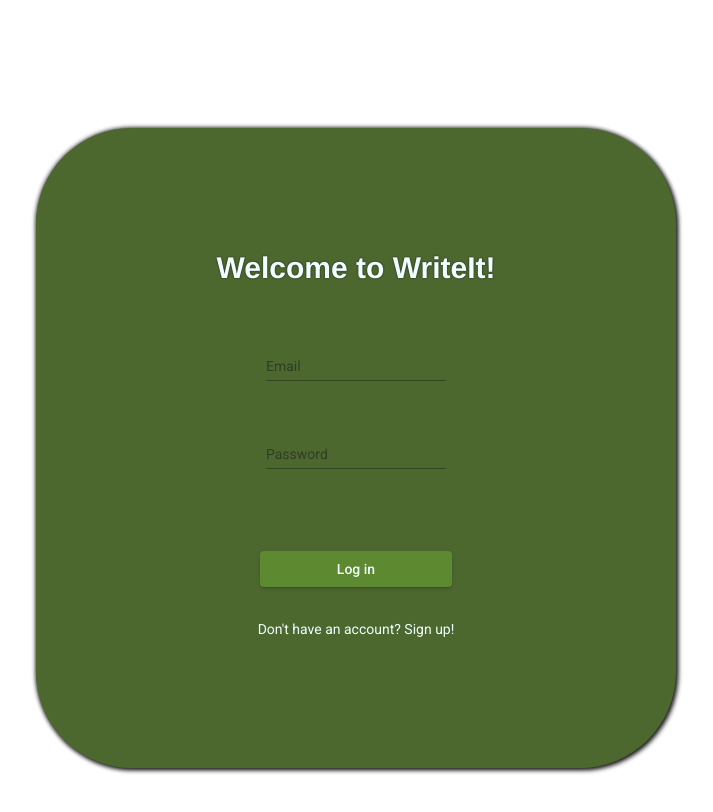
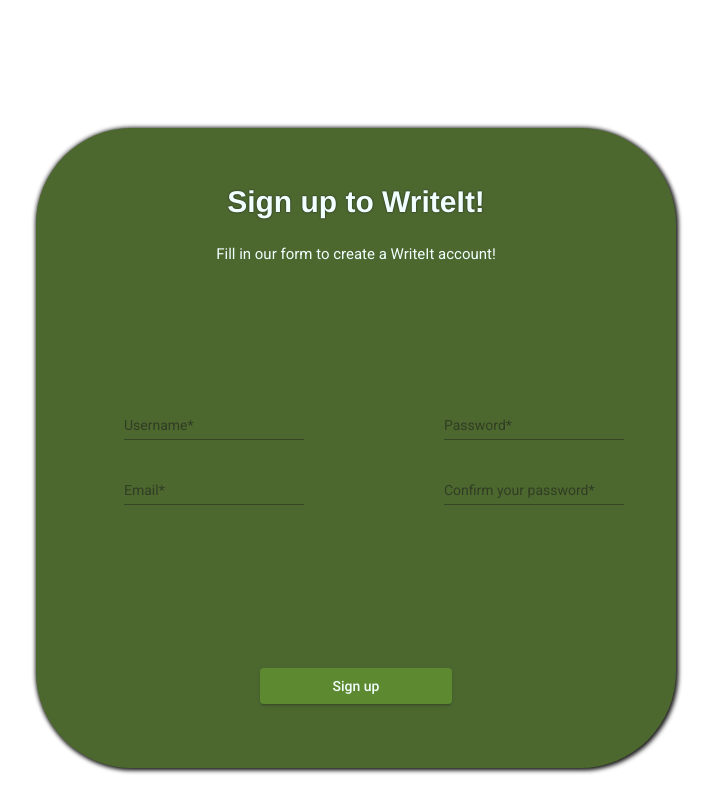
Before and after one commit to AndjelijaMladenovic00/RWA-Angular-NestJS-projekat, an Angular app in the folder angular-projekat/: page / in a window 1280 px wide. Shown: the top 812 px of the page, without its empty margins (284-997 px from the left). Built offline with nearby package versions, Linux system fonts and the light colour scheme.

Commit message:
login and signup component html and css created

```diff
--- a/angular-projekat/src/app/app-routing.module.ts
+++ b/angular-projekat/src/app/app-routing.module.ts
@@ -1,10 +1,16 @@
 import { NgModule } from '@angular/core';
 import { RouterModule, Routes } from '@angular/router';
+import { LoginFormComponent } from './components/login-form/login-form.component';
+import { SignupFormComponent } from './components/signup-form/signup-form.component';
 
-const routes: Routes = [];
+const routes: Routes = [
+  { path: 'login', component: LoginFormComponent },
+  { path: '', component: LoginFormComponent },
+  { path: 'signup', component: SignupFormComponent },
+];
 
 @NgModule({
   imports: [RouterModule.forRoot(routes)],
-  exports: [RouterModule]
+  exports: [RouterModule],
 })
-export class AppRoutingModule { }
+export class AppRoutingModule {}
--- a/angular-projekat/src/app/app.component.html
+++ b/angular-projekat/src/app/app.component.html
@@ -1 +1 @@
-<app-login-form></app-login-form>
+<app-signup-form></app-signup-form>
--- a/angular-projekat/src/app/app.module.ts
+++ b/angular-projekat/src/app/app.module.ts
@@ -9,6 +9,7 @@ import { AppRoutingModule } from './app-routing.module';
 import { AppComponent } from './app.component';
 import { LoginFormComponent } from './components/login-form/login-form.component';
 import { SignupFormComponent } from './components/signup-form/signup-form.component';
+import { Routes } from '@angular/router';
 
 @NgModule({
   declarations: [AppComponent, LoginFormComponent, SignupFormComponent],
--- a/angular-projekat/src/app/components/login-form/login-form.component.css
+++ b/angular-projekat/src/app/components/login-form/login-form.component.css
@@ -19,10 +19,10 @@
     align-content: center;
     justify-self: center;
     align-self: center;
-    position: absolute;
-    margin: 10%;
+    margin-top: 10%;
     margin-left: 25%;
     margin-right: 25%;
+    margin-bottom: 20%;
     background-color: rgb(56, 87, 24);
     border-radius: 15%;
     opacity: 90%;
@@ -40,6 +40,7 @@
     margin-bottom: 10%;
     font-family: 'Franklin Gothic Medium', 'Arial Narrow', Arial, sans-serif;
     text-shadow: 0 0 2px rgba(0, 0, 0, 10);
+    text-size-adjust: true;
 }
 
 .loginButton {
@@ -58,3 +59,19 @@
     text-align: center;
     align-self: center;
 }
+
+.signupMessage:hover {
+
+    text-shadow: 2px 2px 10px #000000;
+}
+
+.errorMessage {
+    color: rgb(113, 16, 16);
+    font-weight: bold;
+    justify-self: center;
+    text-align: center;
+    align-self: center;
+    margin: 2%;
+    text-shadow: 1px 1px 2px rgb(104, 162, 47);
+    visibility: hidden;
+}
--- a/angular-projekat/src/app/components/login-form/login-form.component.html
+++ b/angular-projekat/src/app/components/login-form/login-form.component.html
@@ -2,15 +2,17 @@
 
     <label class="title">Welcome to WriteIt!</label>
     <mat-form-field class="loginRow">
-        <input matNativeControl type="email" placeholder="Email" #email />
+        <input matNativeControl type="text" placeholder="Username" #username />
     </mat-form-field>
 
     <mat-form-field class="loginRow">
         <input matNativeControl type="password" placeholder="Password" #password />
     </mat-form-field>
 
+    <label class="errorMessage" #errorMessage>Invalid email and/or password!</label>
+
     <button mat-raised-button class="loginButton" #loginButton>Log in</button>
 
-    <label class="signupMessage" #signup>Don't have an account? Sign up!</label>
+    <label class="signupMessage" #signup (click)="gotoSignup()">Don't have an account? Sign up here!</label>
 
 </div>
--- a/angular-projekat/src/app/components/login-form/login-form.component.ts
+++ b/angular-projekat/src/app/components/login-form/login-form.component.ts
@@ -1,15 +1,17 @@
 import { Component, OnInit } from '@angular/core';
+import { Router } from '@angular/router';
 
 @Component({
   selector: 'app-login-form',
   templateUrl: './login-form.component.html',
-  styleUrls: ['./login-form.component.css']
+  styleUrls: ['./login-form.component.css'],
 })
 export class LoginFormComponent implements OnInit {
+  constructor(private router: Router) {}
 
-  constructor() { }
+  ngOnInit(): void {}
 
-  ngOnInit(): void {
+  gotoSignup(): void {
+    this.router.navigate(['signup']);
   }
-
 }
--- a/angular-projekat/src/app/components/signup-form/signup-form.component.css
+++ b/angular-projekat/src/app/components/signup-form/signup-form.component.css
@@ -0,0 +1,82 @@
+.signupContainer {
+    display: flex;
+    flex-direction: column;
+    width: 50%;
+    height: 80%;
+    justify-content: center;
+    align-content: center;
+    justify-self: center;
+    align-self: center;
+    margin-top: 10%;
+    margin-left: 25%;
+    margin-right: 25%;
+    margin-bottom: 20%;
+    background-color: rgb(56, 87, 24);
+    border-radius: 15%;
+    opacity: 90%;
+    box-shadow: 0 0 5px rgba(0, 0, 0, 5), 2px 2px 5px rgba(0, 0, 0, 5);
+}
+
+.title {
+    color: azure;
+    font-size: 30px;
+    align-self: center;
+    text-align: center;
+    justify-self: center;
+    align-self: center;
+    font-weight: bold;
+    margin-bottom: 5%;
+    margin-top: 10%;
+    font-family: 'Franklin Gothic Medium', 'Arial Narrow', Arial, sans-serif;
+    text-shadow: 0 0 2px rgba(0, 0, 0, 10);
+    text-size-adjust: true;
+}
+
+.explanationLabel {
+    color: azure;
+    font-size: 15px;
+    justify-self: center;
+    align-self: center;
+    text-align: center;
+}
+
+.signupButton {
+    width: 30%;
+    background-color: rgb(75, 125, 25);
+    justify-self: center;
+    align-self: center;
+    text-align: center;
+    color: azure;
+    margin-bottom: 10%;
+}
+
+.formRow {
+    display: flex;
+    flex-direction: row;
+    justify-content: space-around;
+    justify-self: center;
+    align-items: center;
+    align-self: center;
+    margin-bottom: 5%;
+    width: 80%;
+    color: azure;
+}
+
+.formColumn {
+    display: flex;
+    flex-direction: column;
+    justify-content: center;
+    align-content: center;
+    align-self: center;
+}
+
+.form {
+    display: flex;
+    flex-direction: row;
+    width: 100%;
+    height: 100%;
+    justify-self: center;
+    align-self: center;
+    justify-content: space-around;
+    align-content: center;
+}
--- a/angular-projekat/src/app/components/signup-form/signup-form.component.html
+++ b/angular-projekat/src/app/components/signup-form/signup-form.component.html
@@ -1 +1,36 @@
-<p>signup-form works!</p>
+<div class="signupContainer">
+
+    <label class="title">Sign up to WriteIt!</label>
+    <label class="explanationLabel">Fill in our form to create a WriteIt account!</label>
+
+    <div class="form">
+
+        <div class="formColumn">
+
+            <mat-form-field class="formRow">
+                <input matNativeControl type="text" placeholder="Username*" #username />
+            </mat-form-field>
+
+            <mat-form-field class="formRow">
+                <input matNativeControl type="email" placeholder="Email*" #email />
+            </mat-form-field>
+
+        </div>
+
+        <div class="formColumn">
+
+            <mat-form-field class="formRow">
+                <input matNativeControl type="password" placeholder="Password*" #password />
+            </mat-form-field>
+
+            <mat-form-field class="formRow">
+                <input matNativeControl type="password" placeholder="Confirm your password*" #confirmPassword />
+            </mat-form-field>
+
+        </div>
+
+    </div>
+
+    <button mat-raised-button class="signupButton">Sign up</button>
+
+</div>
```
Also changed, not shown: angular-projekat/src/app/models/user.model.ts (+0 -12 lines).
